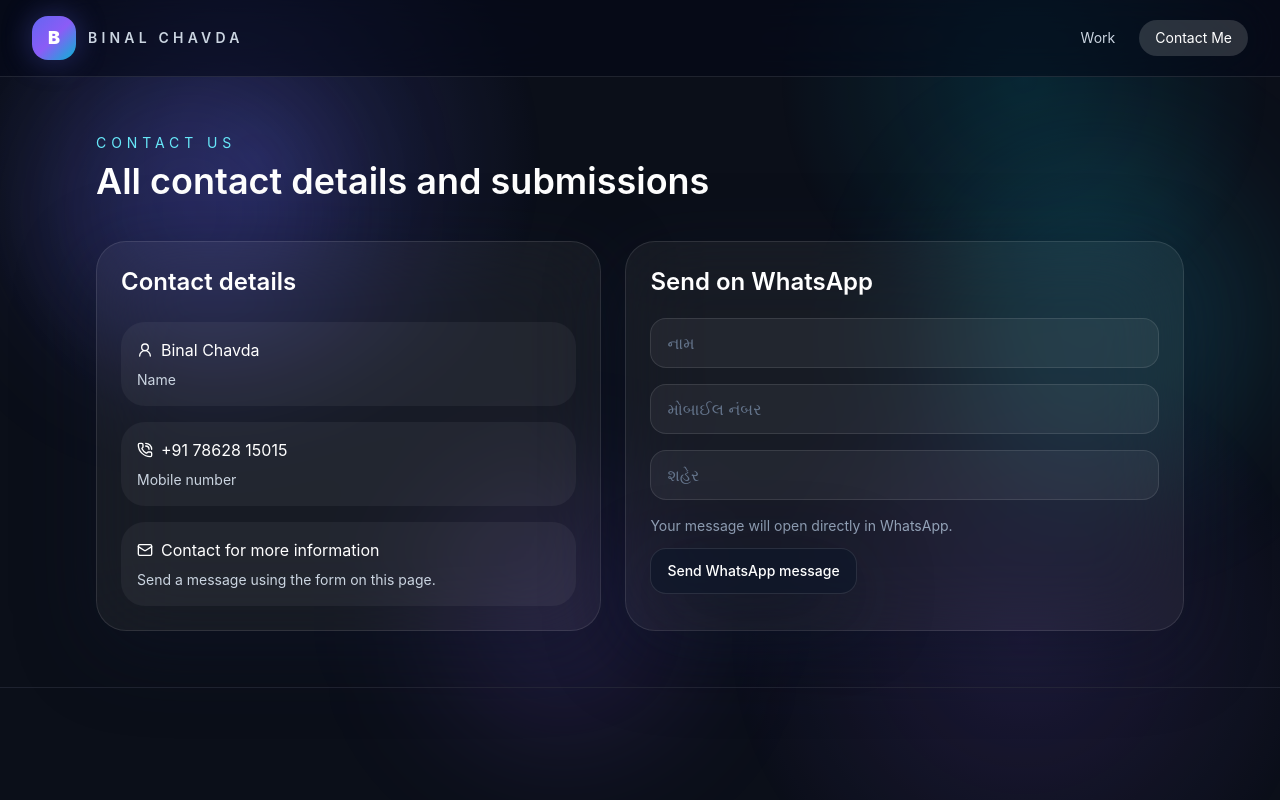
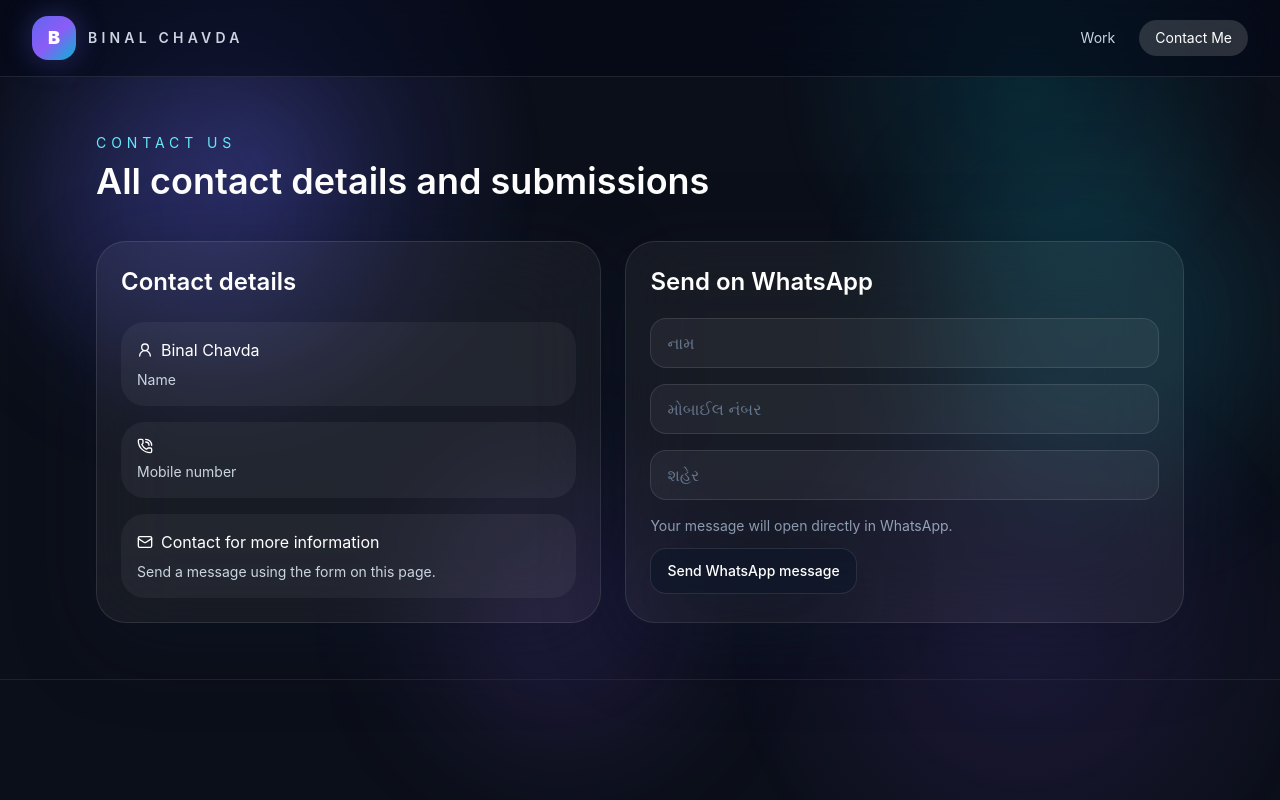
Before and after one commit to rahulbagda12/workhome, a React (Vite) app in the folder client/: page /contact in a window 1280 px wide. Built offline with nearby package versions, Linux system fonts and the light colour scheme; the HTML template or start-up script is replaced by a standard one.

Commit message:
Update mock.js

```diff
--- a/client/src/data/mock.js
+++ b/client/src/data/mock.js
@@ -1,6 +1,5 @@
 export const campaignData = {
-  contactName: 'Binal Chavda',
-  contactPhone: '+91 78628 15015'
+  contactName: 'Binal Chavda'
 };
 
 export const networkMarketing = {
```
